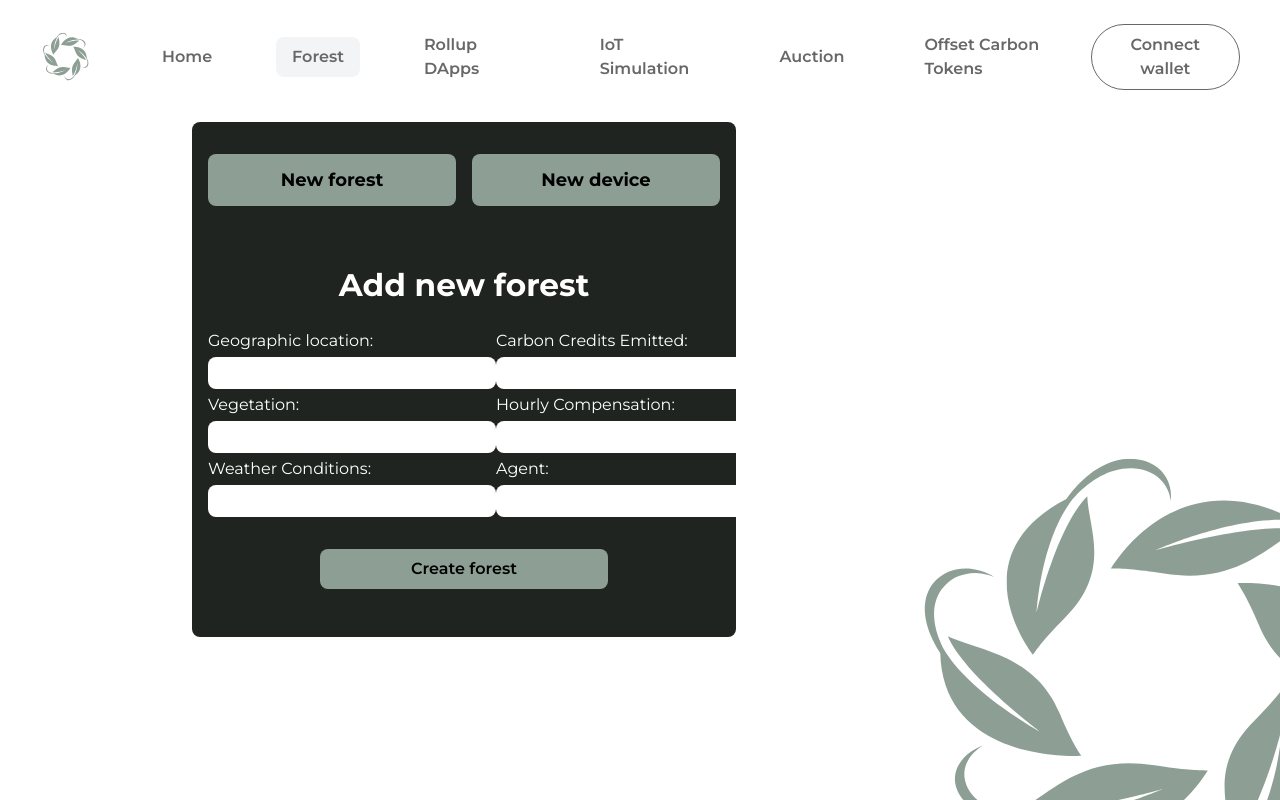
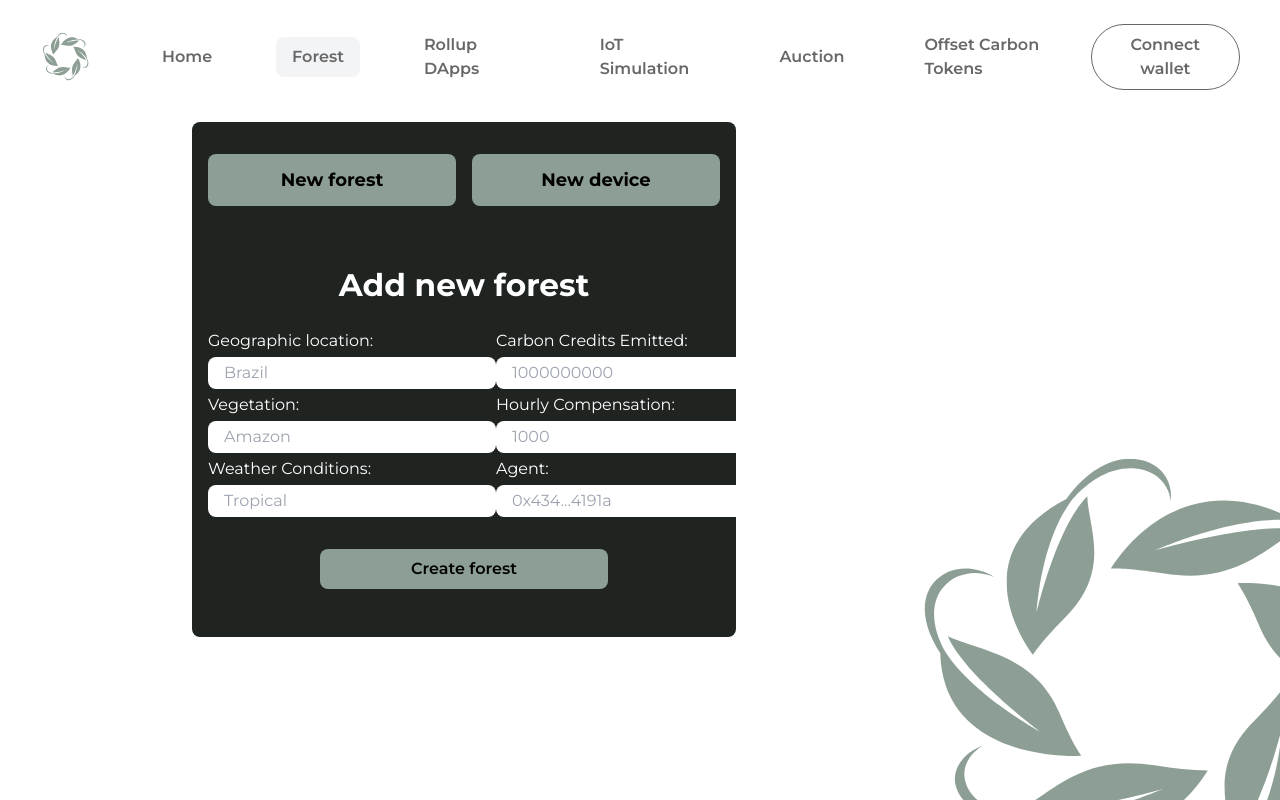
Before and after one commit to Lilium-DApp/frontend, a Next.js app in the folder lilium/: page /forest in a window 1280 px wide. Built offline with nearby package versions, Linux system fonts and the light colour scheme.

Commit message:
feature(): some changes

```diff
--- a/lilium/app/rollup-dapps/page.js
+++ b/lilium/app/rollup-dapps/page.js
@@ -77,6 +77,7 @@ const rollupDapps = () => {
                 <div className='flex flex-col'>
                     <label className=" text-white">Auction Rollup Address:</label>
                     <input
+                        placeholder='0x434...4191a'
                         onChange={(e) => setAuction(e.target.value)}
                         className="w-72 h-8 rounded-lg px-4 focus:outline-none text-darkgreen"
                     ></input>
@@ -84,6 +85,7 @@ const rollupDapps = () => {
                 <div className='flex flex-col'>
                     <label className=" text-white">Verifier Rollup Address:</label>
                     <input
+                        placeholder='0x434...4191a'
                         onChange={(e) => setVerifier(e.target.value)}
                         className="w-72 h-8 rounded-lg px-4 focus:outline-none text-darkgreen"
                     ></input>
--- a/lilium/components/Bid.jsx
+++ b/lilium/components/Bid.jsx
@@ -68,6 +68,7 @@ const Bid = () => {
                 <div className="flex flex-col">
                     <label className=" text-white py-1">Amount:</label>
                     <input
+                        placeholder='10'
                         onChange={(e) => setAmount(e.target.value)}
                         className="w-72 h-8 rounded-lg px-4 focus:outline-none text-darkgreen"
                     ></input>
@@ -75,6 +76,7 @@ const Bid = () => {
                 <div className="flex flex-col">
                     <label className=" text-white py-1">Price per token:</label>
                     <input
+                        placeholder='0.1 (ETH)'
                         onChange={(e) => setPrice(e.target.value)}
                         className="w-72 h-8 rounded-lg px-4 focus:outline-none text-darkgreen"
                     ></input>
--- a/lilium/components/Device.jsx
+++ b/lilium/components/Device.jsx
@@ -2,8 +2,7 @@
 
 import React, { useState, useEffect } from 'react';
 import { ethers } from 'ethers';
-import ForestReserve from '@/abis/ForestReserve'
-
+import ForestReserve from '@/abis/ForestReserve';
 
 const Device = () => {
     const [address, setAddress] = useState('');
@@ -12,7 +11,8 @@ const Device = () => {
     const initializeContract = async () => {
         try {
             if (typeof window.ethereum !== 'undefined') {
-                const contractAddress = '0xb756A79Ff38E1B7976f0CbEe52873a2f46407cdd';
+                const contractAddress =
+                    '0xb756A79Ff38E1B7976f0CbEe52873a2f46407cdd';
                 const provider = new ethers.providers.Web3Provider(
                     window.ethereum
                 );
@@ -45,7 +45,6 @@ const Device = () => {
 
             await contract.addDevice(address);
             alert('Transaction successful');
-
         } catch (error) {
             console.error('Error:', error);
         }
@@ -66,6 +65,7 @@ const Device = () => {
                     </label>
                     <input
                         className="w-72 h-8 rounded-lg px-4 focus:outline-none text-darkgreen"
+                        placeholder="0x434...4191a"
                         value={address}
                         onChange={(e) => setAddress(e.target.value)}
                     ></input>
--- a/lilium/components/Forest.jsx
+++ b/lilium/components/Forest.jsx
@@ -60,16 +60,19 @@ const Forest = () => {
                 <div className='flex flex-col'>
                     <label className=" text-white py-1" >Geographic location:</label>
                     <input
+                    placeholder='Brazil'
                     onChange={(e) => setGeographic(e.target.value)}
                     className="w-72 h-8 rounded-lg px-4 focus:outline-none text-darkgreen" ></input>
 
                     <label className=" text-white py-1">Vegetation:</label>
                     <input
+                    placeholder='Amazon'
                     onChange={(e) => setVegetation(e.target.value)}
                     className="w-72 h-8 rounded-lg px-4 focus:outline-none text-darkgreen" ></input>
 
                     <label className=" text-white py-1">Weather Conditions:</label>
                     <input
+                    placeholder='Tropical'
                     onChange={(e) => setWeather(e.target.value)}
                     className="w-72 h-8 rounded-lg px-4 focus:outline-none text-darkgreen"  ></input>
 
@@ -77,15 +80,18 @@ const Forest = () => {
                 <div className='flex flex-col'>
                     <label className=" text-white py-1">Carbon Credits Emitted:</label>
                     <input
+                    placeholder="1000000000"
                     onChange={(e) => setCarbon(e.target.value)}
                     type="number" className="w-72 h-8 rounded-lg px-4 focus:outline-none text-darkgreen" ></input>
 
                     <label className=" text-white py-1">Hourly Compensation:</label>
                     <input
+                    placeholder="1000"
                     onChange={(e) => setCompensation(e.target.value)}
                     type="number" className="w-72 h-8 rounded-lg px-4 focus:outline-none text-darkgreen" ></input>
                     <label className=" text-white py-1">Agent:</label>
                     <input
+                    placeholder="0x434...4191a"
                     onChange={(e) => setAgent(e.target.value)}
                     className="w-72 h-8 rounded-lg px-4 focus:outline-none text-darkgreen" ></input>
 
--- a/lilium/components/NewAuction.jsx
+++ b/lilium/components/NewAuction.jsx
@@ -75,6 +75,7 @@ const NewAuction = () => {
                 <div className="flex flex-col">
                     <label className=" text-white py-1">Amount of auction tokens:</label>
                     <input
+                        placeholder='1000'
                         type='number'
                         onChange={(e) => setAmount(e.target.value)}
                         className="w-72 h-8 rounded-lg px-4 focus:outline-none text-darkgreen"
@@ -83,6 +84,7 @@ const NewAuction = () => {
                     <label className=" text-white py-1">Duration (hours):</label>
                     <input
                         type='number'
+                        placeholder='46'
                         onChange={(e) => setDuratin(e.target.value)}
                         className="w-72 h-8 rounded-lg px-4 focus:outline-none text-darkgreen"
                     ></input>
@@ -91,6 +93,7 @@ const NewAuction = () => {
                     <label className=" text-white py-1">Minumum price:</label>
                     <input
                         type='number'
+                        placeholder='200'
                         onChange={(e) => setPrice(e.target.value)}
                         className="w-72 h-8 rounded-lg px-4 focus:outline-none text-darkgreen"
                     ></input>
--- a/lilium/components/Retire.jsx
+++ b/lilium/components/Retire.jsx
@@ -64,6 +64,7 @@ const Withdraw = () => {
                 <div className='flex flex-col'>
                     <label className=" text-white py-1">Amount:</label>
                     <input
+                        placeholder='10'
                         onChange={(e) => setAmount(e.target.value)}
                         className="w-72 h-8 rounded-lg px-4 focus:outline-none text-darkgreen"
                     ></input>
--- a/lilium/components/Stake.jsx
+++ b/lilium/components/Stake.jsx
@@ -62,6 +62,7 @@ const Stake = () => {
                 <div className='flex flex-col'>
                     <label className=" text-white py-1">Amount:</label>
                     <input
+                        placeholder='100'
                         onChange={(e) => setAmount(e.target.value)}
                         className="w-72 h-8 rounded-lg px-4 focus:outline-none text-darkgreen"
                     ></input>
--- a/lilium/components/Transfer.jsx
+++ b/lilium/components/Transfer.jsx
@@ -66,6 +66,7 @@ const Transfer = () => {
                 <div className="flex flex-col">
                     <label className=" text-white py-1">Amount:</label>
                     <input
+                        placeholder='100'
                         onChange={(e) => setAmount(e.target.value)}
                         type='number'
                         className="w-72 h-8 rounded-lg px-4 focus:outline-none text-darkgreen"
@@ -74,6 +75,7 @@ const Transfer = () => {
                 <div className="flex flex-col">
                     <label className=" text-white py-1">Address:</label>
                     <input
+                        placeholder='0x434...4191a'
                         onChange={(e) => setAddress(e.target.value)}
                         className="w-72 h-8 rounded-lg px-4 focus:outline-none text-darkgreen"
                     ></input>
--- a/lilium/components/Withdraw.jsx
+++ b/lilium/components/Withdraw.jsx
@@ -64,6 +64,7 @@ const Withdraw = () => {
                 <div className='flex flex-col'>
                     <label className=" text-white py-1">Amount:</label>
                     <input
+                        placeholder='100'
                         onChange={(e) => setAmount(e.target.value)}
                         className="w-72 h-8 rounded-lg px-4 focus:outline-none text-darkgreen"
                     ></input>
```
Also changed, not shown: lilium/app/page.js (+6 -6 lines).
